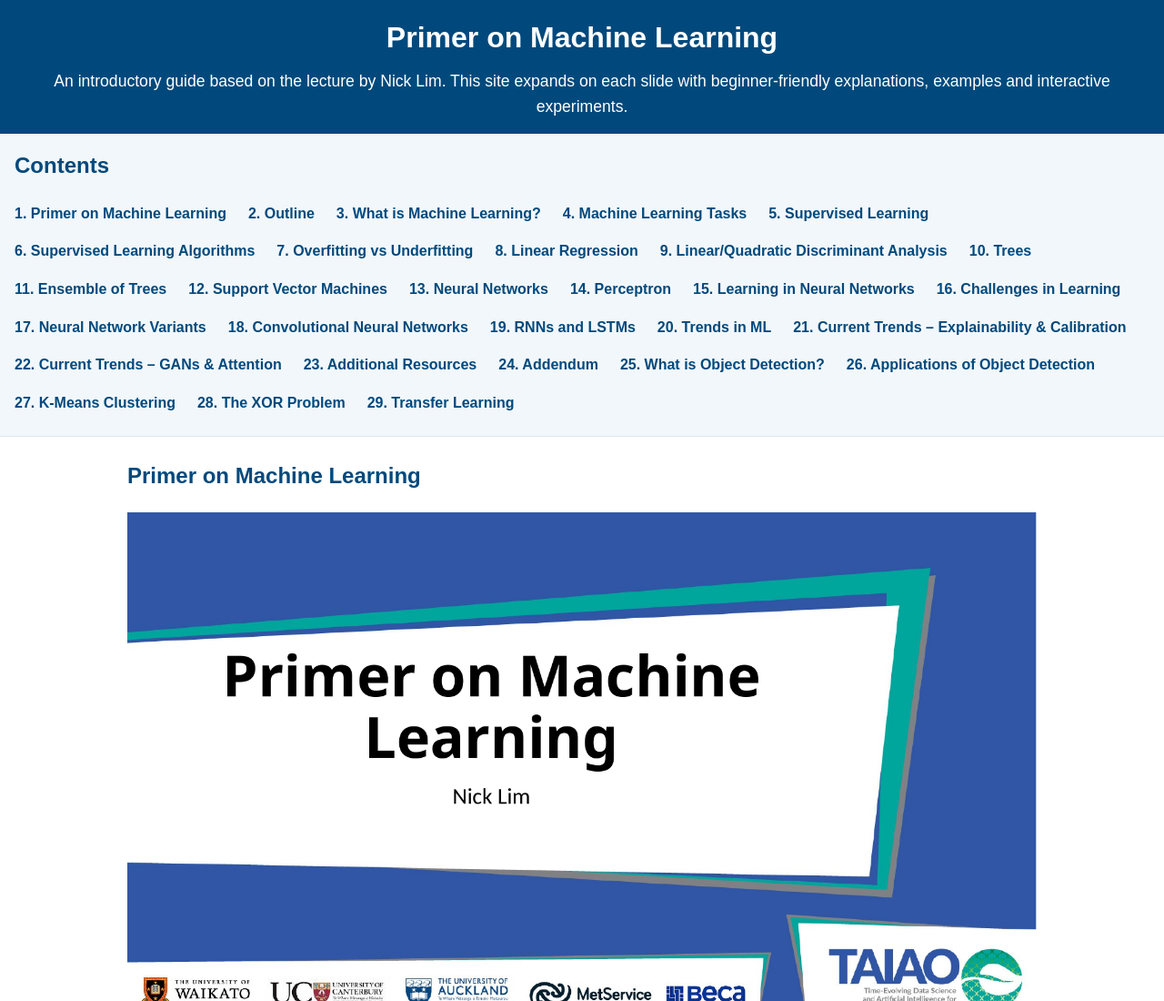
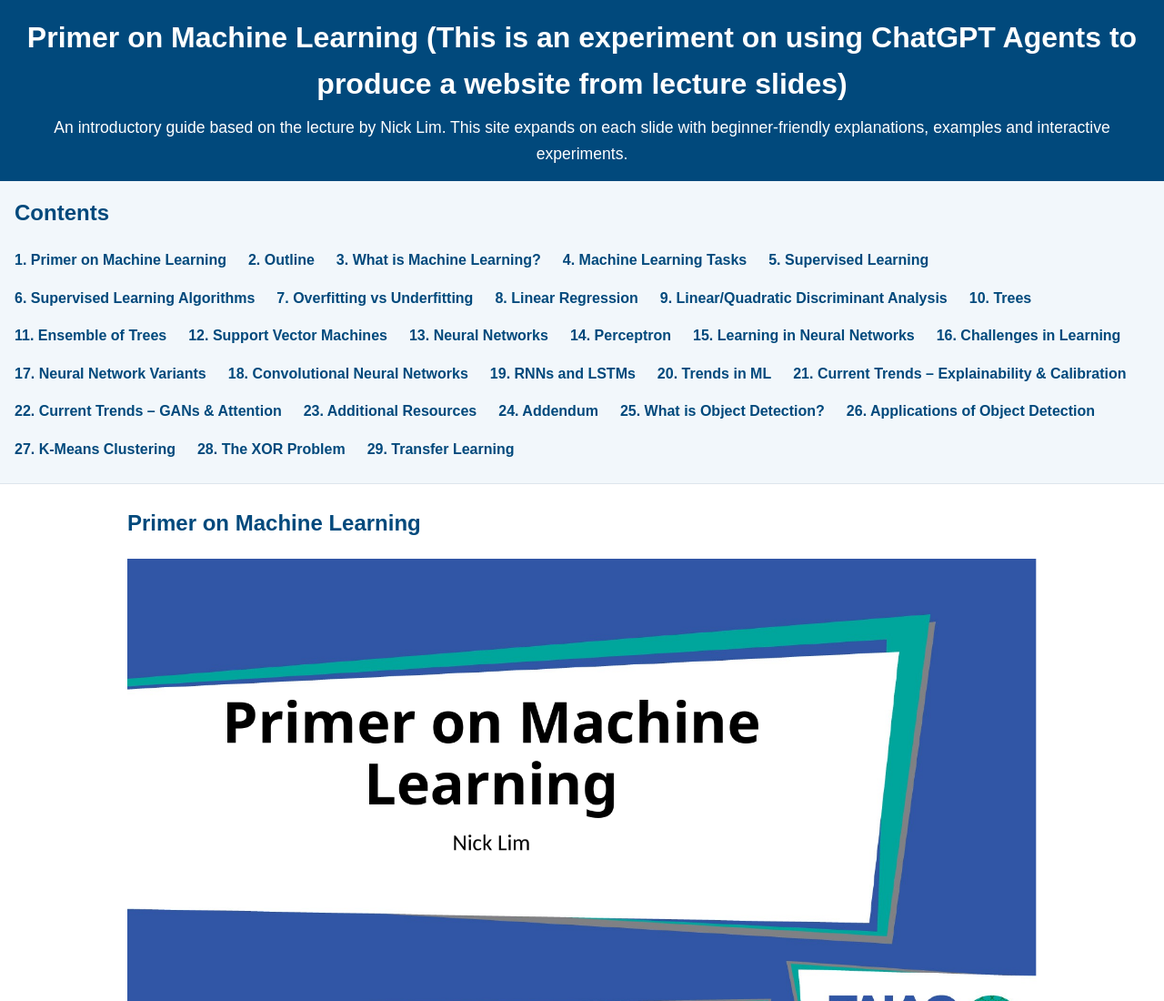
Before and after one commit to martianunlimited/ml-tutorial, a plain HTML site: page index.html in a window 1280 px wide. Shown: the top 1100 px of the page at 91% size. Drawn offline with Linux system fonts and the light colour scheme.

Commit message:
Update index.html

```diff
--- a/index.html
+++ b/index.html
@@ -9,7 +9,7 @@
 </head>
 <body>
     <header>
-        <h1>Primer on Machine Learning</h1>
+        <h1>Primer on Machine Learning (This is an experiment on using ChatGPT Agents to produce a website from lecture slides) </h1>
         <p class="lead">An introductory guide based on the lecture by Nick Lim. This site expands on each slide with beginner‑friendly explanations, examples and interactive experiments.</p>
     </header>
 
```
